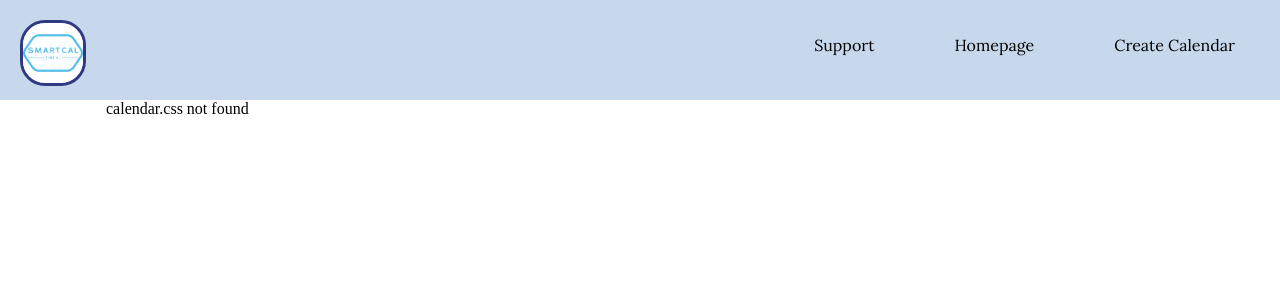
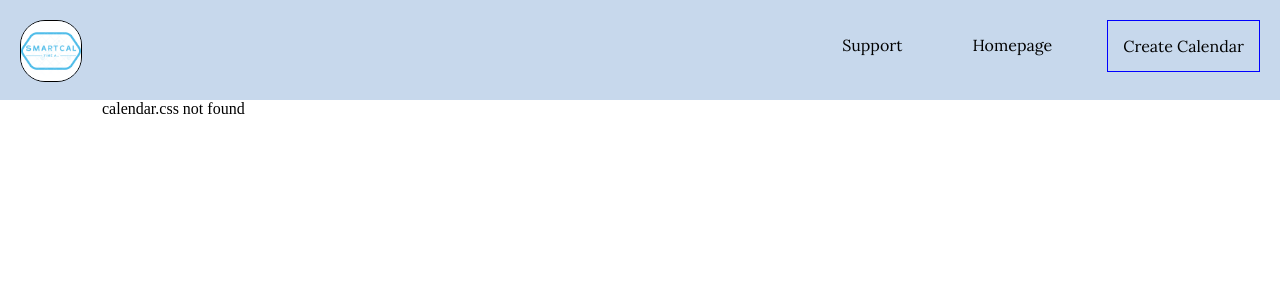
Before and after one commit to PetrAlexTeam/Calendar, a Django app: page /1 in a window 1280 px wide. Shown: the top 300 px of the page. Run offline with Django 3.2, Linux system fonts and the light colour scheme; data that the repository does not hold is empty; some libraries are stand-ins or nearby versions.

Commit message:
Поменеял дизайн, применил ко всем страницам новую шапку2. Да 2 раз ну и что

```diff
--- a/Calendar/static/css/stylesheet.css
+++ b/Calendar/static/css/stylesheet.css
@@ -59,6 +59,6 @@ li a:hover:after{
     border: 1px solid blue; /* Синяя рамка вокруг ссылок */
 }
 #img{
-  border: 3px solid #303A84;
+  border: 1px solid #000000;
   border-radius: 25px;
 }
--- a/Calendar/templates/Calendar/base.html
+++ b/Calendar/templates/Calendar/base.html
@@ -30,10 +30,10 @@
                 </h1>
             </div>
             <ul class="table">
-                <li class="top-navigator"><a class="button" href="new" style="margin:0px 10px 0px 0px">Create Calendar</a></li>
+                <li class="top-navigator"><a class="button" href="new" id="main_link" style="border: 1px solid blue;">Create Calendar</a></li>
 <!--                            <li class="top-navigator"><a class="button" href="my_calendar" style="margin:0px 10px 0px 0px">My Calendar</a></li>-->
-               <li class="top-navigator"><a class="button" href="Главная.html" style="margin:0px 10px 0px 0px">Homepage</a></li>
-               <li class="top-navigator"><a class="button" href="support.html" style="margin:0px 10px 0px 0px">Support</a></li>
+               <li class="top-navigator"><a class="button" href="index" style="#">Homepage</a></li>
+               <li class="top-navigator"><a class="button" href="support" style="#">Support</a></li>
             </ul>
         </div>
     </nav>
@@ -41,9 +41,6 @@
 {% block body %}
 
 {% endblock %}
-<script src="https://code.jquery.com/jquery-3.3.1.slim.min.js" integrity="sha384-q8i/X+965DzO0rT7abK41JStQIAqVgRVzpbzo5smXKp4YfRvH+8abtTE1Pi6jizo" crossorigin="anonymous"></script>
-<script src="https://cdnjs.cloudflare.com/ajax/libs/popper.js/1.14.7/umd/popper.min.js" integrity="sha384-UO2eT0CpHqdSJQ6hJty5KVphtPhzWj9WO1clHTMGa3JDZwrnQq4sF86dIHNDz0W1" crossorigin="anonymous"></script>
-<script src="https://stackpath.bootstrapcdn.com/bootstrap/4.3.1/js/bootstrap.min.js" integrity="sha384-JjSmVgyd0p3pXB1rRibZUAYoIIy6OrQ6VrjIEaFf/nJGzIxFDsf4x0xIM+B07jRM" crossorigin="anonymous"></script>
 </body>
 
 
--- a/Calendar/urls.py
+++ b/Calendar/urls.py
@@ -4,6 +4,7 @@ from . import views
 
 urlpatterns = [
     path('', views.home, name='home'),
+    path('index', views.home, name='home'),
     path('new', views.new_calendar, name='new_calendar'),
     path('my_calendar', views.my_calendar, name='my_calendar'),
     path('<str:path>', views.get_calendar),
```
Also changed, not shown: Calendar/templates/Calendar/index.html (+3 -4 lines).
